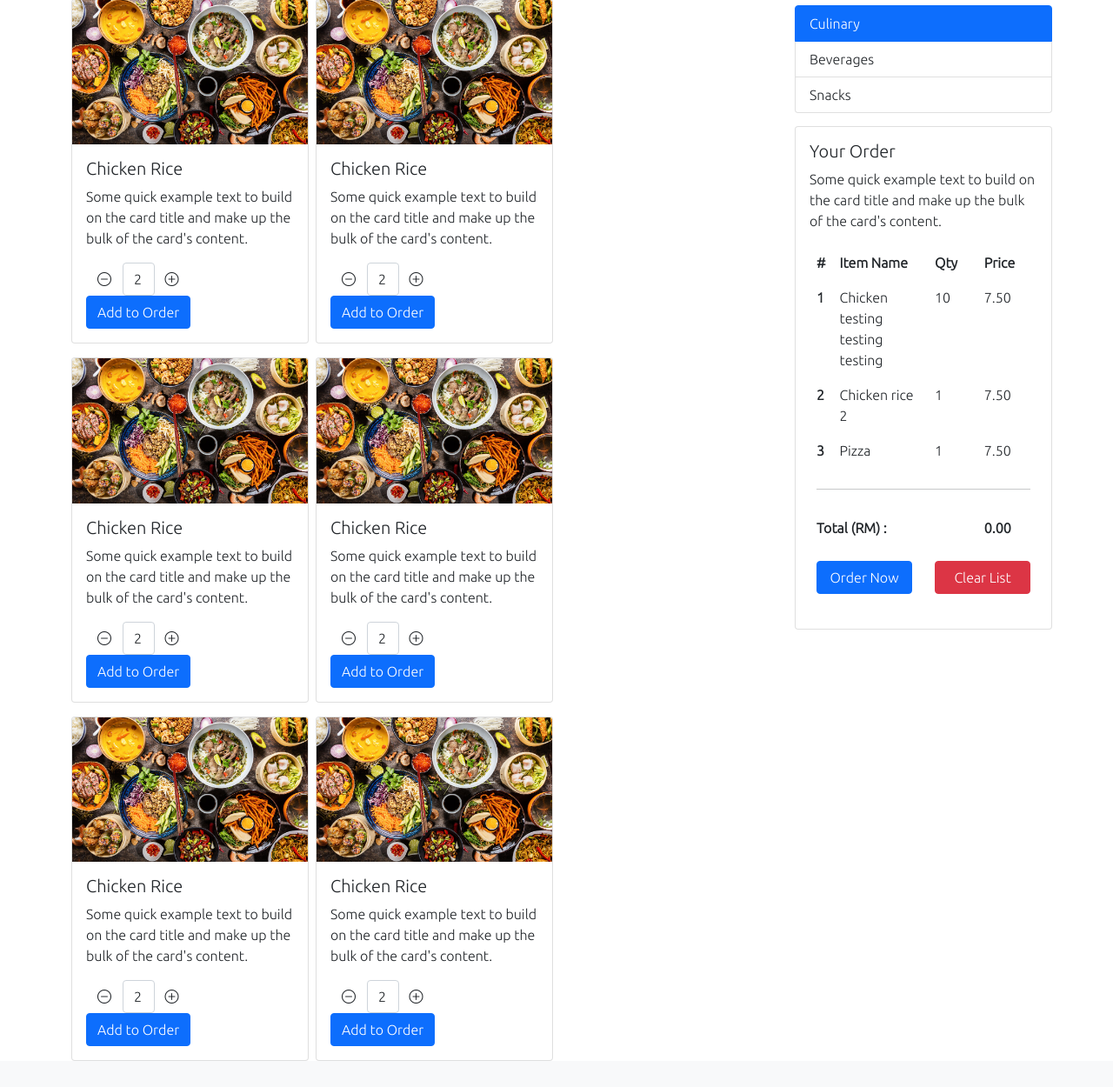
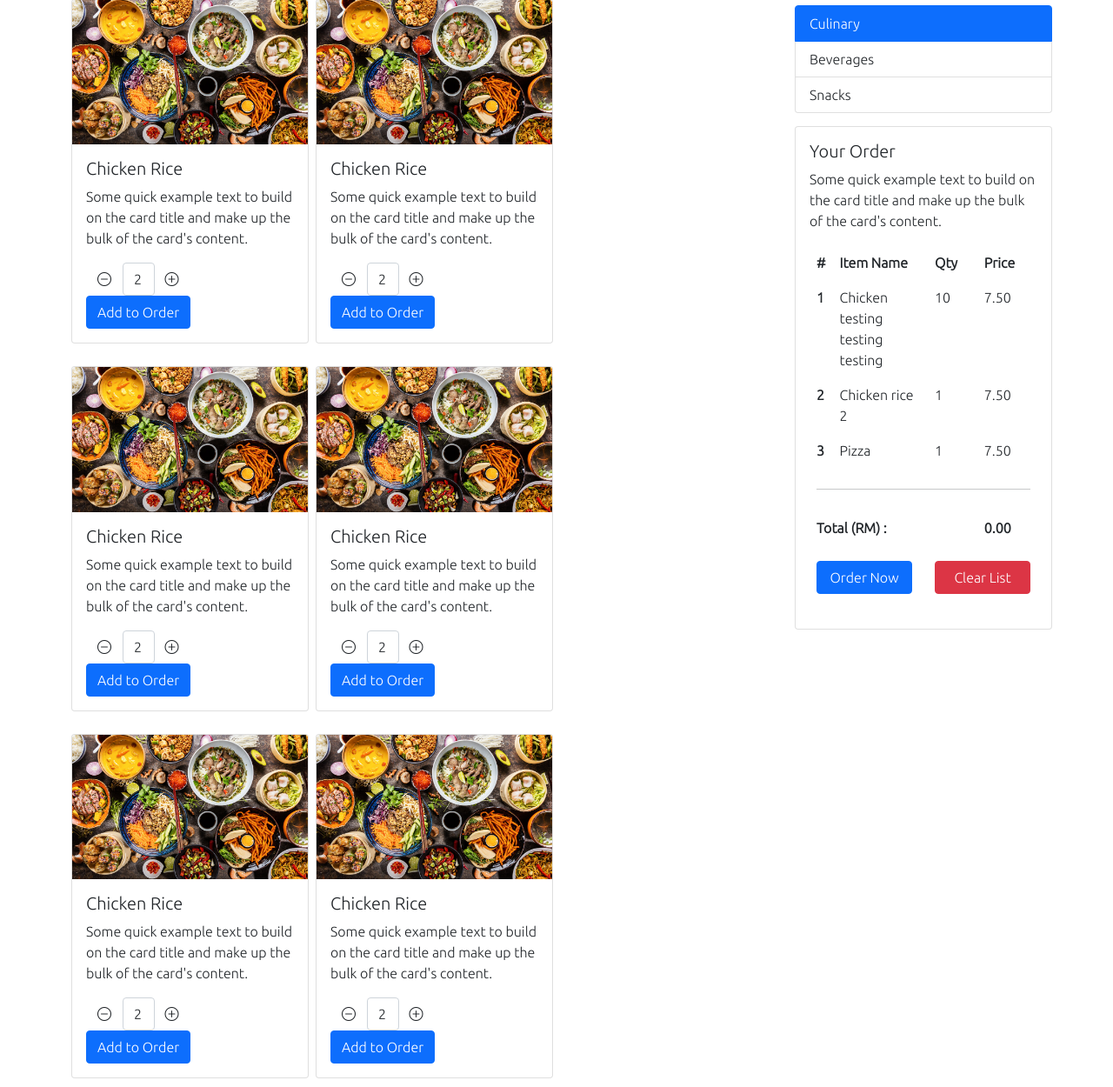
Before and after one commit to desmondweh29/Food-Ordering-System, a PHP site: page /Webtech/menu.php in a window 1280 px wide. Shown: the part 72-1322 px from the top of the page at 87% size. Before the commit the page ends 1292 px from the top, so only its background shows below. Run offline with PHP 8.4, Linux system fonts and the light colour scheme.

Commit message:
fixes minor error

```diff
--- a/menu.php
+++ b/menu.php
@@ -5,7 +5,7 @@ include_once 'header.php';
 <div class="container-lg position-relative">
     <div class="row g-2">
         <div class="col-4 col-lg-3 col-md-4">
-            <div class="card">
+            <div class="card menu-card">
                 <img src="images/food.jpg" class="card-img-top" alt="...">
                 <div class="card-body">
                     <h5 class="card-title">Chicken Rice</h5>
@@ -31,7 +31,7 @@ include_once 'header.php';
         </div>
         <!--End of .col-4 .col-lg-3 .col-md-4  -->
         <div class="col-6 col-lg-3 col-md-4">
-            <div class="card">
+            <div class="card menu-card">
                 <img src="images/food.jpg" class="card-img-top" alt="...">
                 <div class="card-body">
                     <h5 class="card-title">Chicken Rice</h5>
@@ -61,7 +61,7 @@ include_once 'header.php';
         <div class="w-100"></div>
 
         <div class="col-4 col-lg-3 col-md-4">
-            <div class="card">
+            <div class="card menu-card">
                 <img src="images/food.jpg" class="card-img-top" alt="...">
                 <div class="card-body">
                     <h5 class="card-title">Chicken Rice</h5>
@@ -87,7 +87,7 @@ include_once 'header.php';
         </div>
         <!--End of .col-4 .col-lg-3 .col-md-4  -->
         <div class="col-6 col-lg-3 col-md-4">
-            <div class="card">
+            <div class="card menu-card">
                 <img src="images/food.jpg" class="card-img-top" alt="...">
                 <div class="card-body">
                     <h5 class="card-title">Chicken Rice</h5>
@@ -117,7 +117,7 @@ include_once 'header.php';
         <div class="w-100"></div>
 
         <div class="col-5 col-lg-3 col-md-4">
-            <div class="card">
+            <div class="card menu-card">
                 <img src="images/food.jpg" class="card-img-top" alt="...">
                 <div class="card-body">
                     <h5 class="card-title">Chicken Rice</h5>
@@ -144,7 +144,7 @@ include_once 'header.php';
         <!--End of .col-4 .col-lg-3 .col-md-4  -->
 
         <div class="col-5 col-lg-3 col-md-4">
-            <div class="card">
+            <div class="card menu-card">
                 <img src="images/food.jpg" class="card-img-top" alt="...">
                 <div class="card-body">
                     <h5 class="card-title">Chicken Rice</h5>
```
Also changed, not shown: menu.html (+6 -6 lines).
